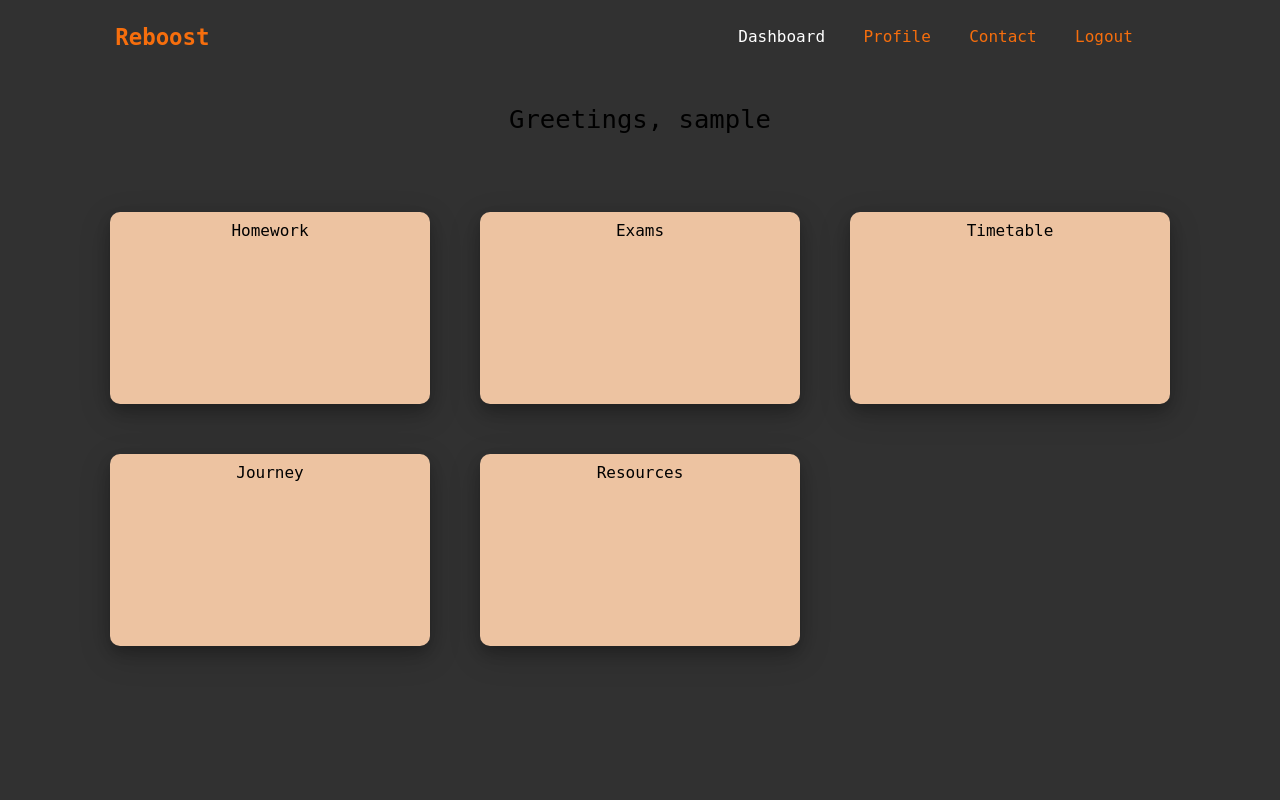
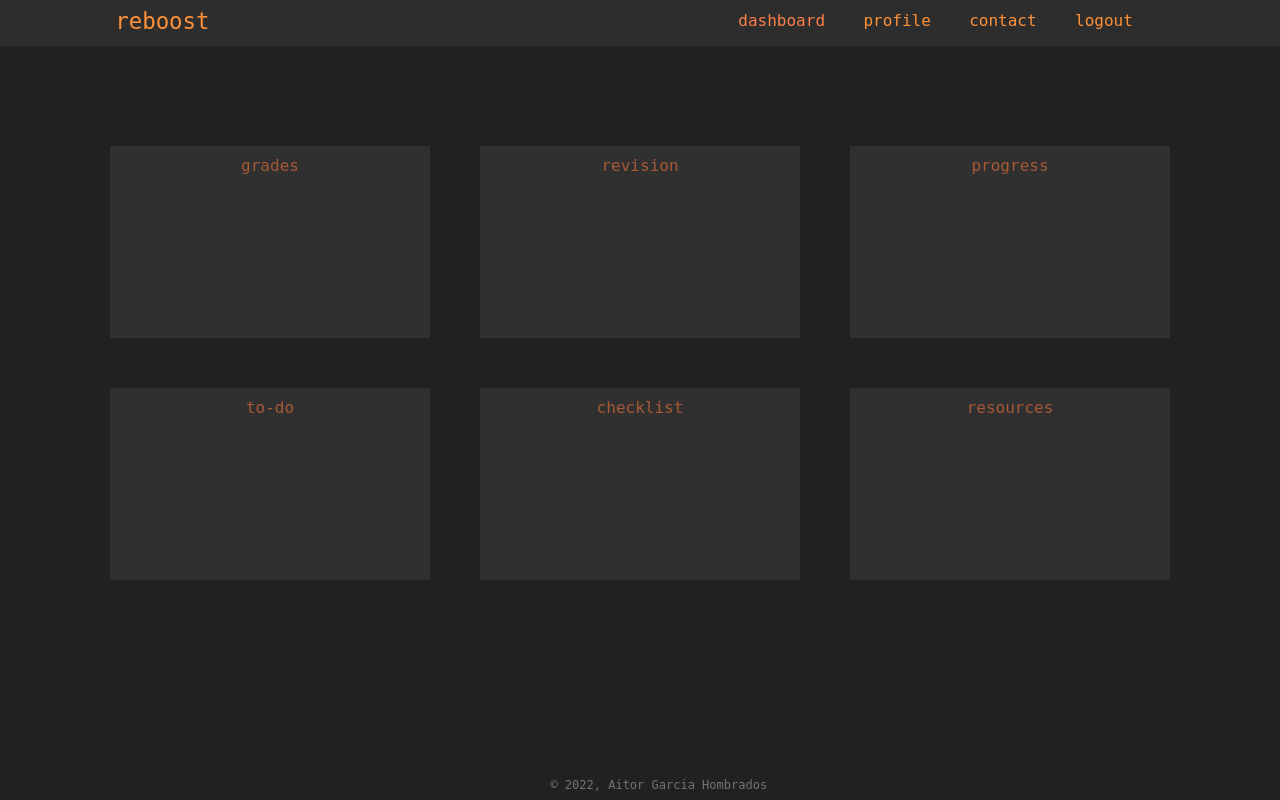
Before and after one commit to sababot/reboost, a Flask app: page / in a window 1280 px wide. Run offline with Flask 2, Linux system fonts and the light colour scheme; the visitor is signed in with stand-in values (Sample User, id 1); some libraries are stand-ins or nearby versions.

Commit message:
customization ting

```diff
--- a/static/css/style.css
+++ b/static/css/style.css
@@ -4,7 +4,7 @@
 }
 
 body {
-	background-color: #313131;
+	background-color: #212121;
 }
 
 .wrapper-sections {
@@ -22,51 +22,46 @@ body {
 
 .wrapper-sections a {
 	text-decoration: none;
-    background-color: #edc3a1;
-    color: #fff;
-    border-radius: 10px;
+    background-color: #303030;
+    color: #a85937;
     padding: 0px;
     font-size: 1.25vw;
-    box-shadow: 0 0.5vw 1vw 0 rgba(0, 0, 0, 0.2), 0 0.75vw 2.5vw 0 rgba(0, 0, 0, 0.19);
 }
 
 .wrapper-sections a:link {
 	text-decoration: none;
-    background-color: #edc3a1;
-    color: #fff;
-    border-radius: 10px;
+    background-color: #303030;
+    color: #a85937;
     padding: 0px;
     font-size: 1.25vw;
-    box-shadow: 0 0.5vw 1vw 0 rgba(0, 0, 0, 0.2), 0 0.75vw 2.5vw 0 rgba(0, 0, 0, 0.19);
 }
 
 .wrapper-sections a:hover {
 	text-decoration: none;
-    background-color: #e2b895;
-    color: #fff;
-    border-radius: 10px;
+    background-color: #3a3a3a;
+    color: #ff9138;
     padding: 0px;
     font-size: 1.25vw;
-    box-shadow: 0 0.25vw 0.5vw 0 rgba(0, 0, 0, 0.2), 0 0.375vw 1.25vw 0 rgba(0, 0, 0, 0.19);
 }
 
 .box-title {
 	text-align: center;
 	width: 100%;
 	padding-top: 0.75vw;
-	color: black;
+	color: inherit;
 	font-size: 100%;
 }
 
 .header {
-  background-color: transparent;
-  padding: 4.5vh 0vw;
+  background-color: #2d2d2d;
+  padding: 2.5vh 0vw;
+  padding-bottom: 3.25vh;
 }
 
 /* Style the header links */
 .header a {
   float: left;
-  color: #f66e0d;
+  color: #ff9138;
   text-align: center;
   padding-left: 1.5vw;
   padding-right: 1.5vw;
@@ -74,14 +69,12 @@ body {
   text-decoration: none;
   font-size: 1.25vw;
   line-height: 0.25vh;
-  border-radius: 1px;
 }
 
 /* Style the logo link (notice that we set the same value of line-height and font-size to prevent the header to increase when the font gets bigger */
 .header a.logo {
   font-size: 1.75vw;
-  font-weight: bold;
-  color: #f66e0d;
+  color: #ff9138;
   padding-left: 9vw;
 }
 
@@ -93,7 +86,7 @@ body {
 /* Style the active/current link*/
 .header a.active {
 
-  color: white;
+  color: #ff8049;
 }
 
 .header a.active:hover {
@@ -139,3 +132,11 @@ body {
     padding-top: 0.5vw;
   }
 }
+
+.footer {
+    position: fixed;
+    bottom: 1vh;
+    left: 43vw;
+    color: #757575;
+    font-size: 1.5vh;
+}
--- a/templates/home.html
+++ b/templates/home.html
@@ -11,46 +11,50 @@
 <body>
 	<!--Header-->
 	<div id="header-element" class="header">
-		<a class="logo" href="">Reboost</a>
+		<a class="logo" href="">reboost</a>
 		<div class="header-right" style="padding-right: 10vw;">
-			<a class="active" href="/">Dashboard</a>
-			<a href="/profile">Profile</a>
-			<a href="/contact">Contact</a>
-			<a href="/login/logout">Logout</a>
+			<a class="active" href="/">dashboard</a>
+			<a href="/profile">profile</a>
+			<a href="/contact">contact</a>
+			<a href="/login/logout">logout</a>
 		</div>
 	</div>
 
-	<!--Title-->
-	<p style="text-align: center; font-size: 2vw; padding-top: 2.5vw; padding-bottom: 4.5vw;">Greetings, {{ username }}</p>
-
 	<!--Dashboard-->
-	<div class="wrapper-sections">
+	<div class="wrapper-sections" style="margin-top: 10vh;">
   		<a href="/habit-tracker">
   			<div class="box c">
-  				<p class="box-title">Homework</p>
+  				<p class="box-title">grades</p>
   			</div>
   		</a>
   		<a href="/gratitude-journal">
   			<div class="box c">
-  				<p class="box-title">Exams</p>
+  				<p class="box-title">revision</p>
   			</div>
   		</a>
   		<a href="/time-table">
   			<div class="box c">
-  				<p class="box-title">Timetable</p>
+  				<p class="box-title">progress</p>
   			</div>
   		</a>
   		<a href="/to-do">
   			<div class="box c">
-  				<p class="box-title">Journey</p>
+  				<p class="box-title">to-do</p>
   			</div>
   		</a>
-  		<a href="/books">
+  		<a href="/checklist">
   			<div class="box c">
-  				<p class="box-title">Resources</p>
+  				<p class="box-title">checklist</p>
+  			</div>
+  		</a>
+  		<a href="/resources">
+  			<div class="box c">
+  				<p class="box-title">resources</p>
   			</div>
   		</a>
 	</div>
+
+	<p class="footer">© 2022, Aitor Garcia Hombrados</p>
 
 	<!--Scripts-->
 	<script src="js/habits-graph-vis.js"></script>
```
Also changed, not shown: static/css/login.css (+8 -8 lines), templates/login.html (+5 -12 lines).
